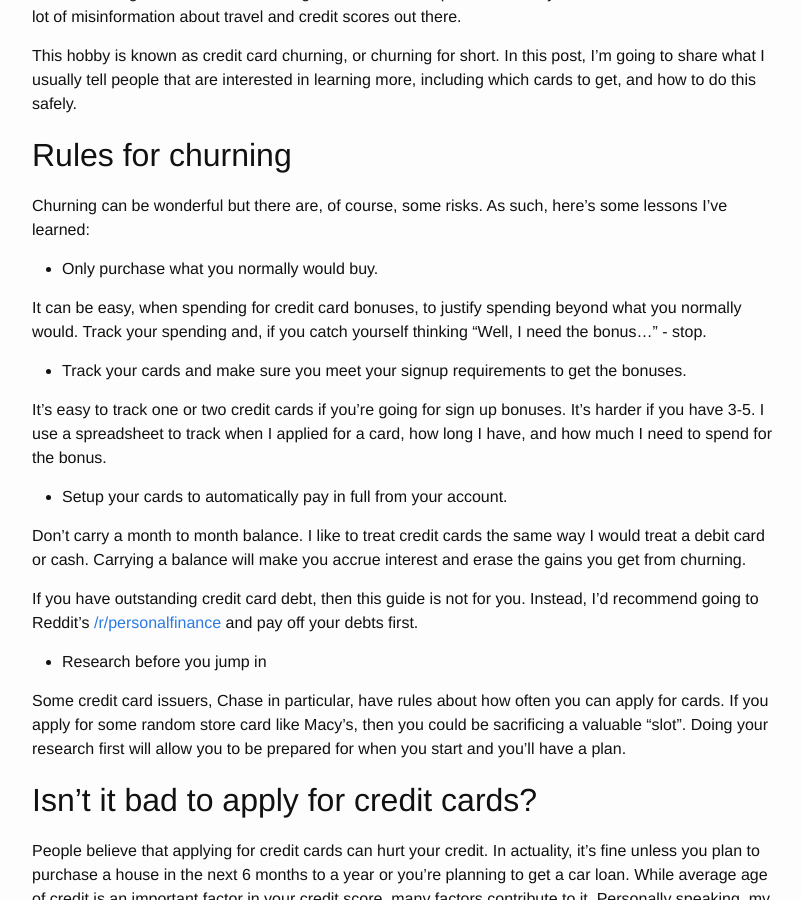
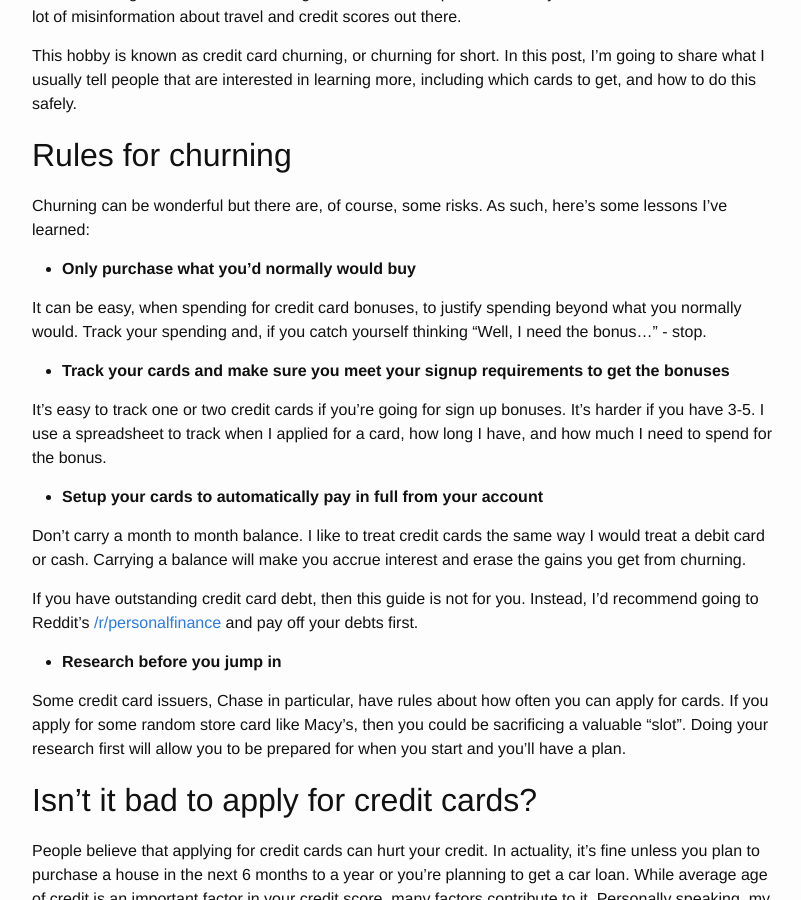
Before and after one commit to kevinlondon/kevinlondon.github.io, a Jekyll site: the page built from _posts/2018-06-23-intro-to-churning.md, in a window 1280 px wide and 900 px high, scrolled down 522 px. Shown: the whole window, without its empty margins (238-1039 px from the left). Built offline with Jekyll 4.4.1, drawn with Linux system fonts in a browser that asks for light colours; comment, search, counter and statistics services are not loaded.

Commit message:
Differentiating text

```diff
--- a/_posts/2018-06-23-intro-to-churning.md
+++ b/_posts/2018-06-23-intro-to-churning.md
@@ -31,19 +31,19 @@ in learning more, including which cards to get, and how to do this safely.
 Churning can be wonderful but there are, of course, some
 risks. As such, here's some lessons I've learned:
 
-* Only purchase what you normally would buy.
+* **Only purchase what you'd normally would buy**
 
 It can be easy, when spending for credit card bonuses, to justify spending
 beyond what you normally would. Track your spending
 and, if you catch yourself thinking "Well, I need the bonus..." - stop.
 
-* Track your cards and make sure you meet your signup requirements to get the bonuses.
+* **Track your cards and make sure you meet your signup requirements to get the bonuses**
 
 It's easy to track one or two credit cards if you're going for sign up bonuses.
 It's harder if you have 3-5. I use a spreadsheet to track when I applied for
 a card, how long I have, and how much I need to spend for the bonus.
 
-* Setup your cards to automatically pay in full from your account.
+* **Setup your cards to automatically pay in full from your account**
 
 Don't carry a month to month balance. I like to treat credit cards the same way
 I would treat a debit card or cash. Carrying a balance will make you accrue
@@ -54,7 +54,7 @@ I'd recommend going to Reddit's
 [/r/personalfinance](https://www.reddit.com/r/personalfinance/) and pay off your
 debts first.
 
-* Research before you jump in
+* **Research before you jump in**
 
 Some credit card issuers, Chase in particular, have rules about how often you
 can apply for cards. If you apply for some random store card like Macy's, then
@@ -80,11 +80,11 @@ My goal is to give you the basic tools to learn more and educate yourself hobby.
 1. Make sure you have no outstanding credit card debt. (See above caveats).
 2. Think about what kind of rewards you're interested in. Do you prefer cashback
    or travel? How about airfare vs hotels?
-3. Read Reddit's [/r/churning](https://www.reddit.com/r/churning) community.
-   They have a wonderful [Credit Card
-   Flowchart](https://www.reddit.com/r/churning/comments/6wzkwj/faq_credit_card_recommendation_flowchart/)
-   that covers what I usually recommend. Another good resource is the [Doctor of
-   Credit blog](https://www.doctorofcredit.com).
+3. Read Reddit's **[/r/churning](https://www.reddit.com/r/churning)** community.
+   They have a wonderful **[Credit Card
+   Flowchart](https://www.reddit.com/r/churning/comments/6wzkwj/faq_credit_card_recommendation_flowchart/)**
+   that covers what I usually recommend. Another good resource is the **[Doctor of
+   Credit blog](https://www.doctorofcredit.com)**.
 4. Review the Credit Card Flowchart and pick a credit card.
 5. Think about it for a while. Do your research on alternatives before applying.
 6. Apply!
@@ -118,10 +118,10 @@ for a different rate. It's worth doing your research!
 
 Helpful resources:
 
-* Reddit [/r/awardtravel](https://www.reddit.com/r/awardtravel/)
-* [Award Mapper](http://www.awardmapper.com/): Hotel point search, good starting
+* **Reddit [/r/awardtravel](https://www.reddit.com/r/awardtravel/)**
+* **[Award Mapper](http://www.awardmapper.com/)**: Hotel point search, good starting
     spot.
-* [Award Hacker](https://www.awardhacker.com/): Flight point search.
+* **[Award Hacker](https://www.awardhacker.com/)**: Flight point search.
 
 You may come across posts by a travel blogger called The Points Guy. Take his
 posts with a grain of salt. His recommendations may be based on which issuers
```
